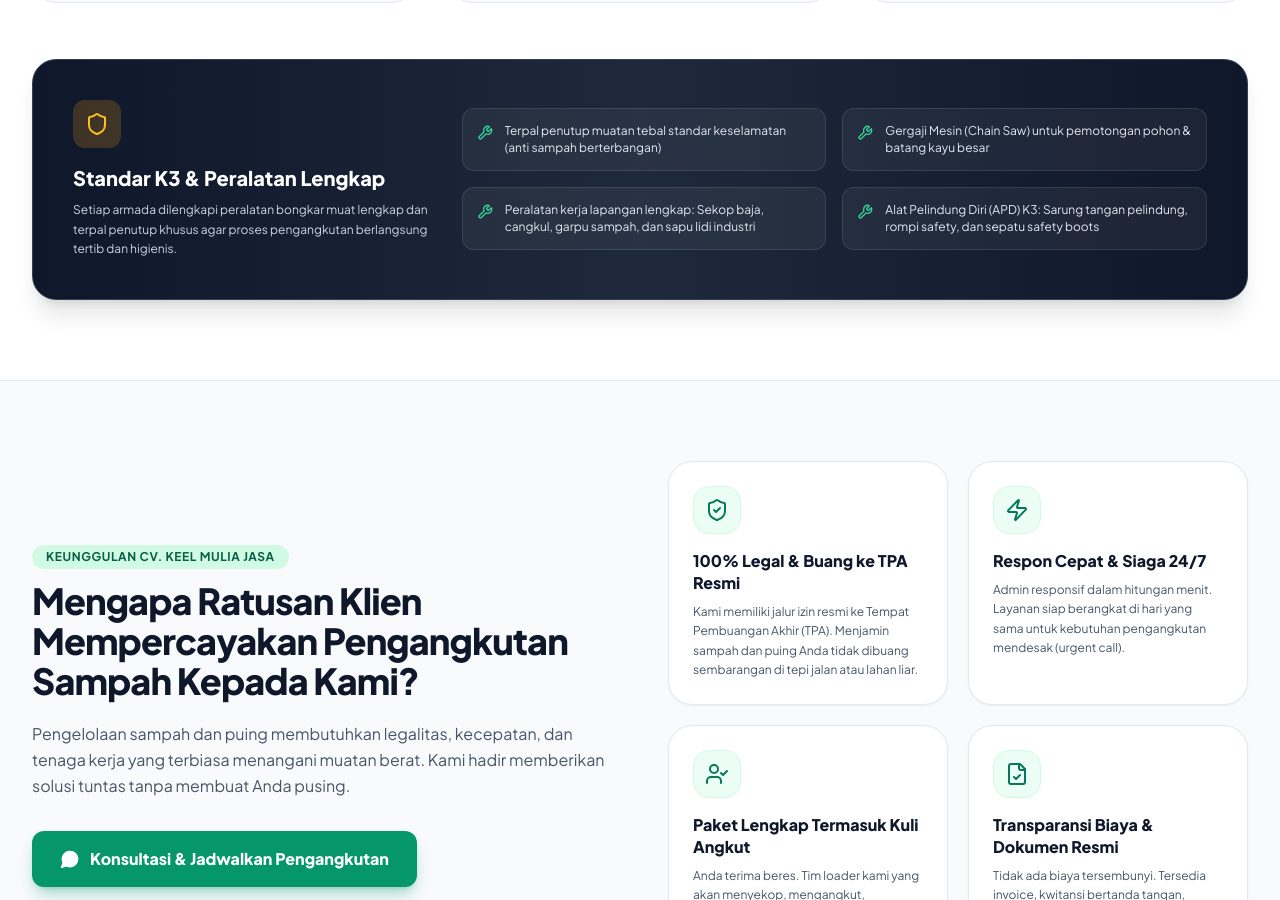
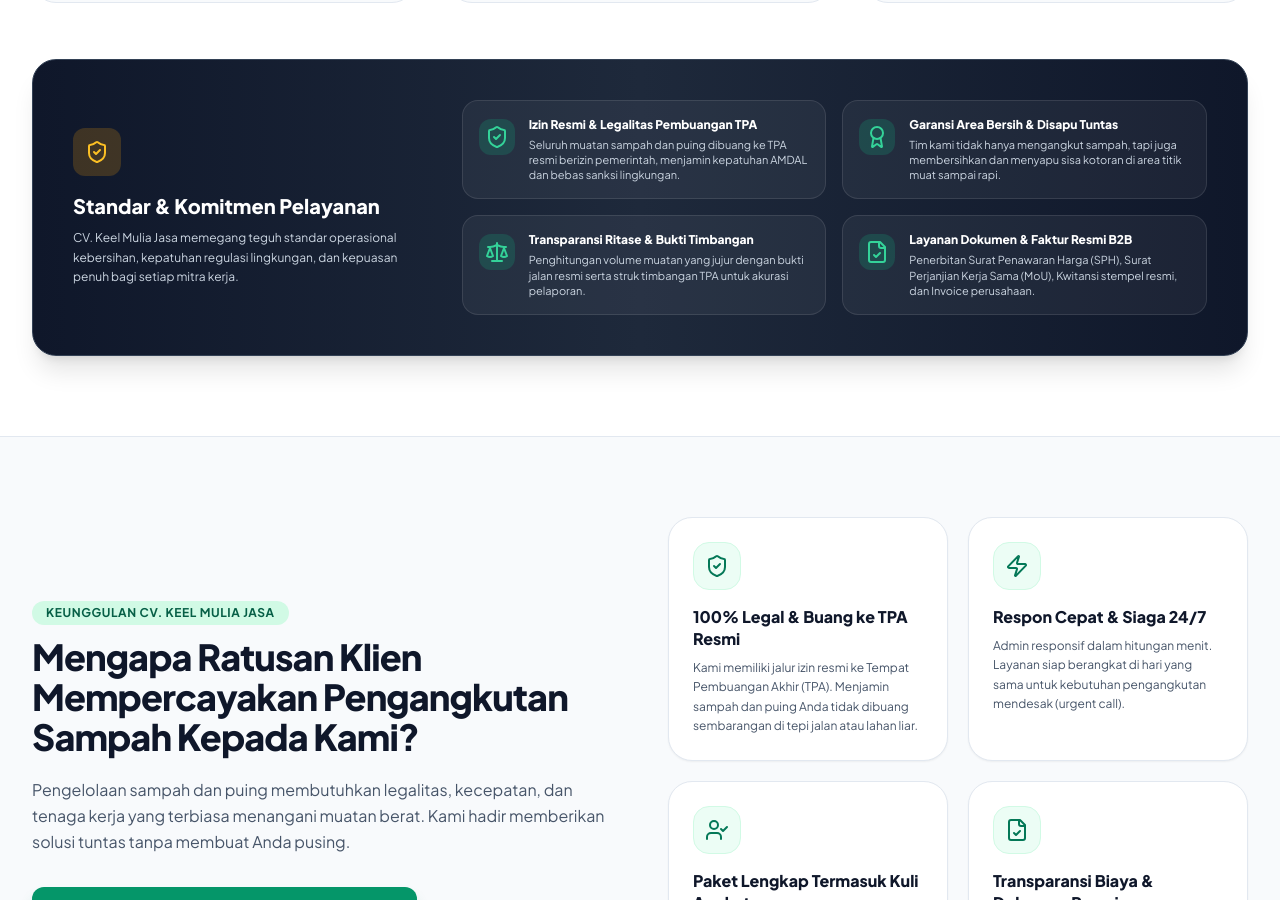
Before and after one commit to raihan748/keelmuliajasa, a Next.js app: page / in a window 1280 px wide. Shown: the part 4224-5124 px from the top of the page. Built offline with nearby package versions, Linux system fonts and the light colour scheme.

Commit message:
refactor: update standards & commitment banner to match company profile

```diff
--- a/components/FleetSection.tsx
+++ b/components/FleetSection.tsx
@@ -1,5 +1,5 @@
 import React from "react";
-import { Truck, Shield, Wrench, CheckCircle2, MessageCircle } from "lucide-react";
+import { Truck, ShieldCheck, CheckCircle2, MessageCircle, FileCheck, Scale, Award } from "lucide-react";
 
 export const FleetSection: React.FC = () => {
   const fleets = [
@@ -44,11 +44,27 @@
     },
   ];
 
-  const tools = [
-    "Terpal penutup muatan tebal standar keselamatan (anti sampah berterbangan)",
-    "Gergaji Mesin (Chain Saw) untuk pemotongan pohon & batang kayu besar",
-    "Peralatan kerja lapangan lengkap: Sekop baja, cangkul, garpu sampah, dan sapu lidi industri",
-    "Alat Pelindung Diri (APD) K3: Sarung tangan pelindung, rompi safety, dan sepatu safety boots",
+  const profileCommitments = [
+    {
+      title: "Izin Resmi & Legalitas Pembuangan TPA",
+      desc: "Seluruh muatan sampah dan puing dibuang ke TPA resmi berizin pemerintah, menjamin kepatuhan AMDAL dan bebas sanksi lingkungan.",
+      icon: ShieldCheck,
+    },
+    {
+      title: "Garansi Area Bersih & Disapu Tuntas",
+      desc: "Tim kami tidak hanya mengangkut sampah, tapi juga membersihkan dan menyapu sisa kotoran di area titik muat sampai rapi.",
+      icon: Award,
+    },
+    {
+      title: "Transparansi Ritase & Bukti Timbangan",
+      desc: "Penghitungan volume muatan yang jujur dengan bukti jalan resmi serta struk timbangan TPA untuk akurasi pelaporan.",
+      icon: Scale,
+    },
+    {
+      title: "Layanan Dokumen & Faktur Resmi B2B",
+      desc: "Penerbitan Surat Penawaran Harga (SPH), Surat Perjanjian Kerja Sama (MoU), Kwitansi stempel resmi, dan Invoice perusahaan.",
+      icon: FileCheck,
+    },
   ];
 
   return (
@@ -121,27 +137,35 @@
           ))}
         </div>
 
-        {/* Safety & Tools Equipment Banner */}
+        {/* Company Profile Commitment & Standards Banner */}
         <div className="bg-gradient-to-r from-slate-900 via-slate-800 to-slate-900 rounded-3xl p-8 sm:p-10 text-white border border-slate-700 shadow-xl">
           <div className="grid grid-cols-1 lg:grid-cols-12 gap-8 items-center">
 
             <div className="lg:col-span-4">
               <div className="w-12 h-12 rounded-xl bg-amber-500/20 text-amber-400 flex items-center justify-center mb-4">
-                <Shield className="w-6 h-6" />
+                <ShieldCheck className="w-6 h-6" />
               </div>
-              <h4 className="text-xl font-black mb-2">Standar K3 & Peralatan Lengkap</h4>
+              <h4 className="text-xl font-black mb-2">Standar & Komitmen Pelayanan</h4>
               <p className="text-xs text-slate-300 leading-relaxed">
-                Setiap armada dilengkapi peralatan bongkar muat lengkap dan terpal penutup khusus agar proses pengangkutan berlangsung tertib dan higienis.
+                CV. Keel Mulia Jasa memegang teguh standar operasional kebersihan, kepatuhan regulasi lingkungan, dan kepuasan penuh bagi setiap mitra kerja.
               </p>
             </div>
 
             <div className="lg:col-span-8 grid grid-cols-1 sm:grid-cols-2 gap-4">
-              {tools.map((tool, tIdx) => (
-                <div key={tIdx} className="flex items-start gap-3 bg-white/5 p-3.5 rounded-xl border border-white/10">
-                  <Wrench className="w-4 h-4 text-emerald-400 shrink-0 mt-0.5" />
-                  <span className="text-xs text-slate-200 leading-snug">{tool}</span>
-                </div>
-              ))}
+              {profileCommitments.map((item, tIdx) => {
+                const Icon = item.icon;
+                return (
+                  <div key={tIdx} className="bg-white/5 p-4 rounded-2xl border border-white/10 flex items-start gap-3.5 hover:bg-white/10 transition-colors">
+                    <div className="w-9 h-9 rounded-xl bg-emerald-500/20 text-emerald-400 flex items-center justify-center shrink-0 mt-0.5">
+                      <Icon className="w-4.5 h-4.5" />
+                    </div>
+                    <div>
+                      <div className="text-xs font-black text-white mb-1">{item.title}</div>
+                      <div className="text-[11px] text-slate-300 leading-snug">{item.desc}</div>
+                    </div>
+                  </div>
+                );
+              })}
             </div>
 
           </div>
```
